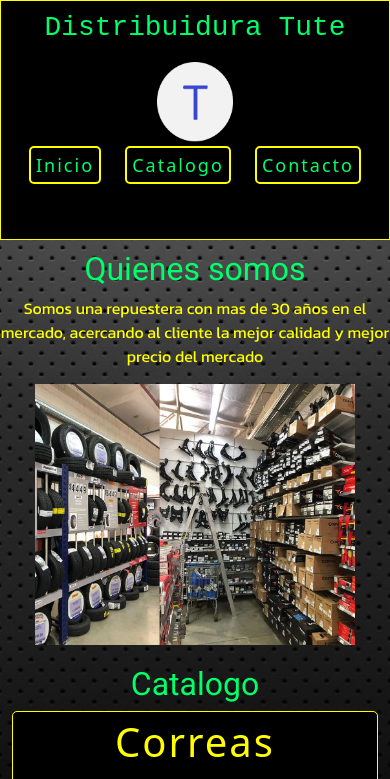
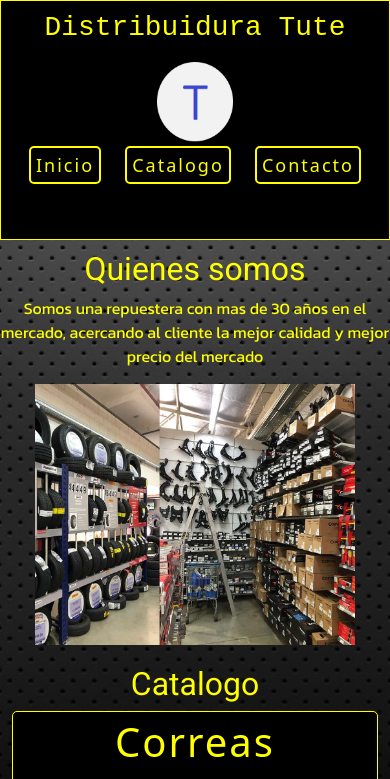
Before and after one commit to MatiasPistorio/PF-Pistorio, a website: page index.html in a window 390 px wide. Shown: the top 779 px of the page. Drawn offline with Linux system fonts and the light colour scheme.

Commit message:
proyecto3

```diff
--- a/CSS/styles.css
+++ b/CSS/styles.css
@@ -22,7 +22,7 @@
   }
   body header .titulo-page {
     padding: 10px 10px 10px 10px;
-    color: rgb(0, 255, 106);
+    color: yellow;
     font-family: "Courier New", Courier, monospace;
   }
   body header .logo-page {
@@ -42,7 +42,7 @@
     padding: 5px;
     list-style-type: none;
     text-decoration: none;
-    color: rgb(0, 255, 106);
+    color: yellow;
     letter-spacing: 2px;
     font-size: large;
   }
@@ -52,7 +52,7 @@
     align-items: center;
     font-family: "Roboto", sans-serif;
     font-size: xx-large;
-    color: rgb(0, 255, 106);
+    color: yellow;
   }
   main .introduccion1 {
     color: yellow;
@@ -84,7 +84,7 @@
     width: 16em;
   }
   footer div {
-    color: rgb(0, 255, 106);
+    color: yellow;
     text-align: center;
     font-size: 1%;
   }
```
